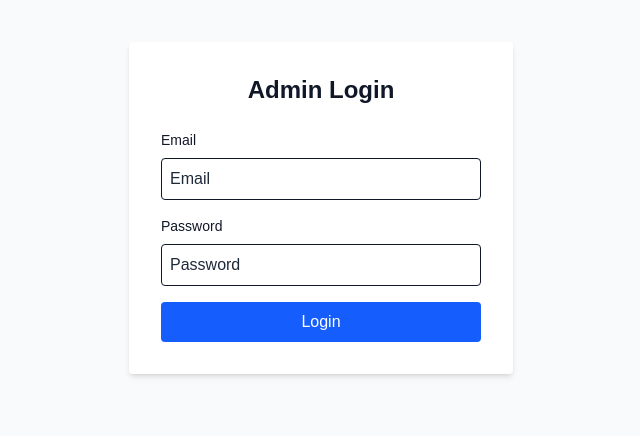
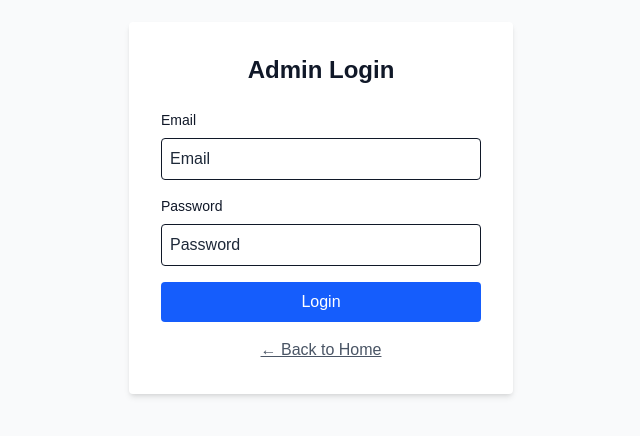
Before and after one commit to Conklaven/bbq-contest, a Next.js app: page /login in a window 1280 px wide. Shown: the part 192-628 px from the top of the page, without its empty margins (319-959 px from the left). Built offline with nearby package versions, Linux system fonts and the light colour scheme; no server answers.

Commit message:
Add back to home button on admin login page

```diff
--- a/src/app/login/page.tsx
+++ b/src/app/login/page.tsx
@@ -4,6 +4,7 @@
 import { useRouter } from 'next/navigation';
 import { auth } from '@/lib/firebase';
 import { useAuth } from '@/lib/AuthContext';
+import Link from 'next/link';
 
 export default function LoginPage() {
   const [email, setEmail] = useState('');
@@ -115,6 +116,14 @@
         >
           {loading ? 'Logging in...' : 'Login'}
         </button>
+        <div className="mt-4 text-center">
+          <Link
+            href="/"
+            className="text-gray-600 hover:text-gray-800 underline"
+          >
+            ← Back to Home
+          </Link>
+        </div>
       </form>
     </main>
   );
```
